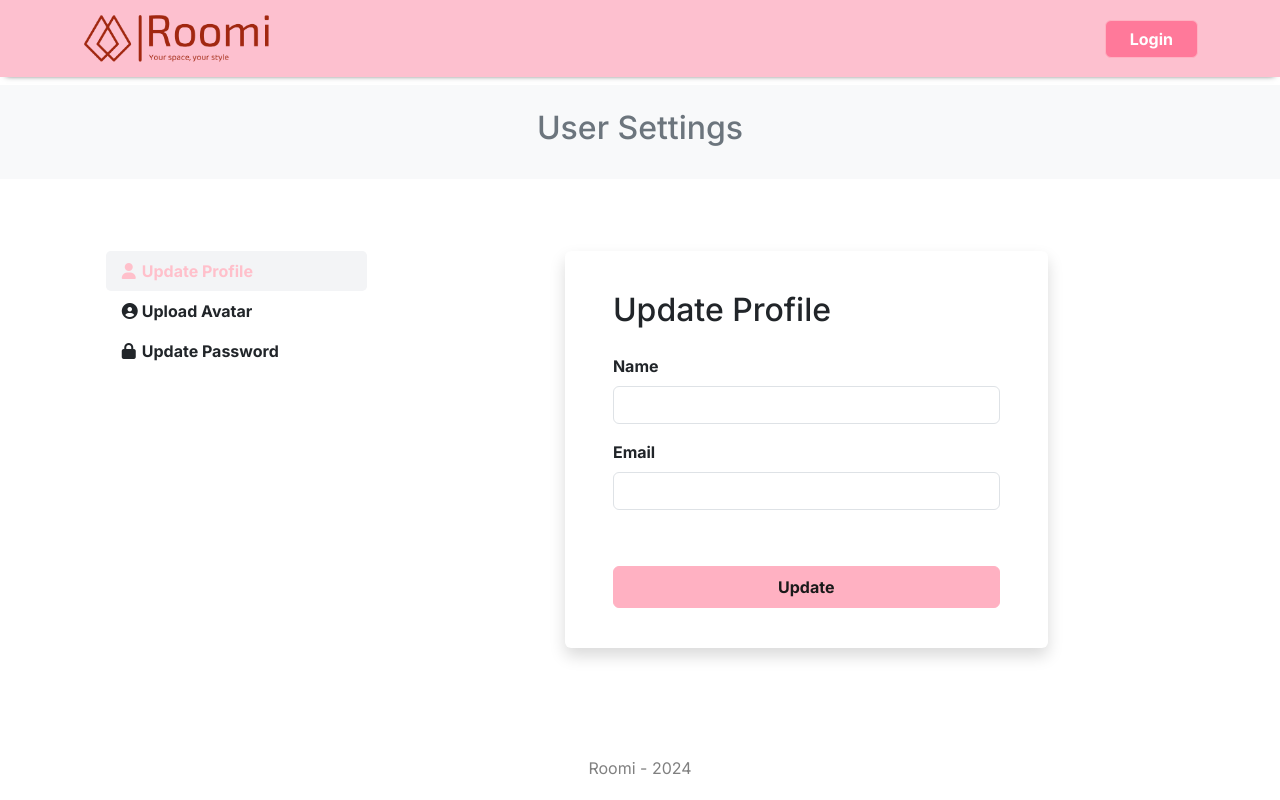
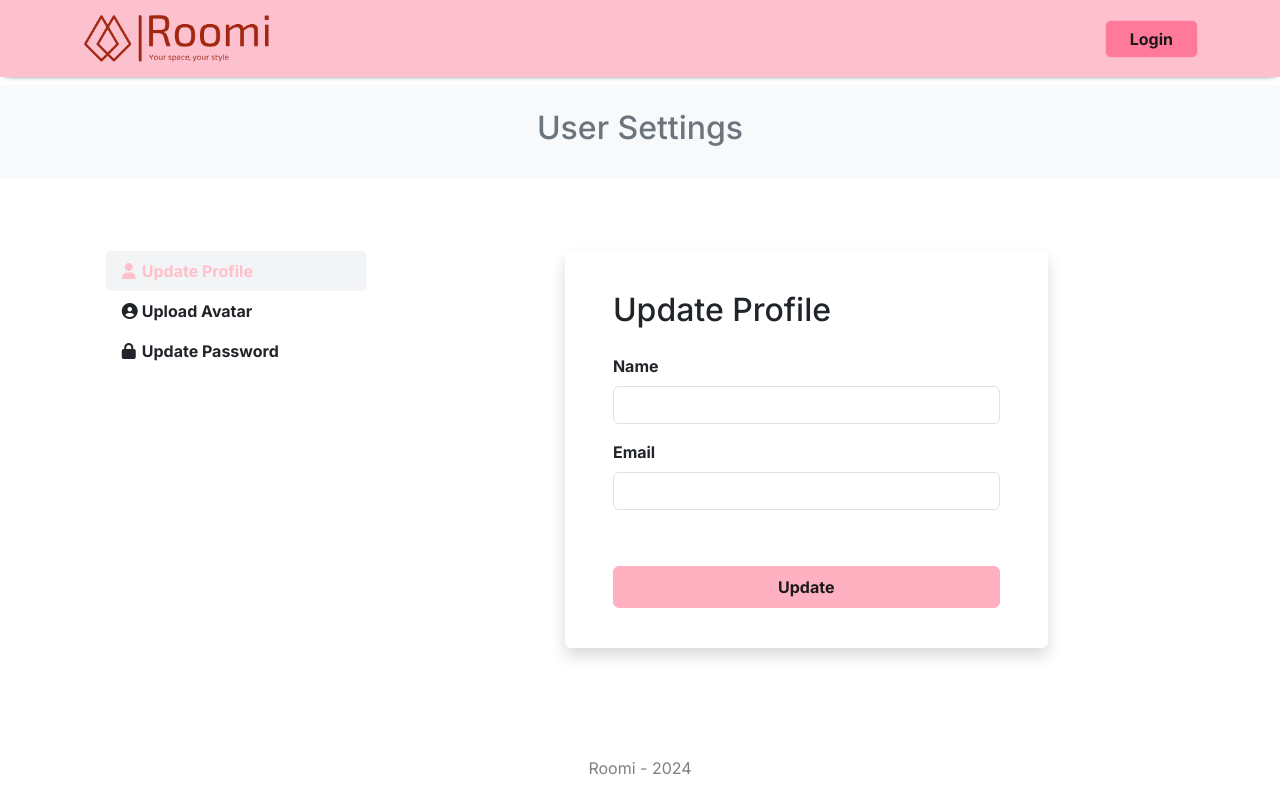
Before and after one commit to HafizhIslami/nextjs-project, a Next.js app: page /me/update in a window 1280 px wide. Built offline with nearby package versions, Linux system fonts and the light colour scheme; no server answers.

Commit message:
changes in login header button set to hidden when login page opened

```diff
--- a/components/layout/Header.tsx
+++ b/components/layout/Header.tsx
@@ -5,20 +5,27 @@ import { useAppDispatch, useAppSelector } from "@/redux/hooks";
 import { signOut, useSession } from "next-auth/react";
 import Image from "next/image";
 import Link from "next/link";
-import React, { useEffect } from "react";
+import React, { useEffect, useState } from "react";
 import roomiLogo from "../../public/images/roomi_header_small.png";
+import { usePathname } from "next/navigation";
 
 const Header = () => {
   const dispatch = useAppDispatch();
   const { user } = useAppSelector((state) => state.auth);
   const { data } = useSession();
+  const pathName = usePathname();
+  const [currentPage, setCurrentPage] = useState(false);
 
   useEffect(() => {
     if (data) {
       dispatch(setUser(data?.user));
       dispatch(setIsAuthenticated(true));
     }
-  }, [data]);
+    console.log(pathName);
+    if (pathName === "/login") {
+      setCurrentPage(true);
+    } else setCurrentPage(false);
+  }, [data, pathName]);
 
   const logoutHandler = () => {
     signOut();
@@ -103,8 +110,9 @@ const Header = () => {
               )}
               {data === null && (
                 <Link
-                  href={"/login"}
-                  className="btn form-btn mt-0 px-4 text-white login-header-btn float-right"
+                  href="/login"
+                  className="btn form-btn mt-0 px-4 login-header-btn float-right"
+                  hidden={currentPage}
                 >
                   Login
                 </Link>
```
